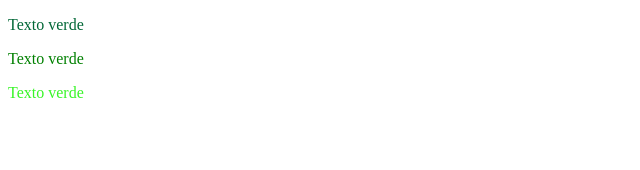
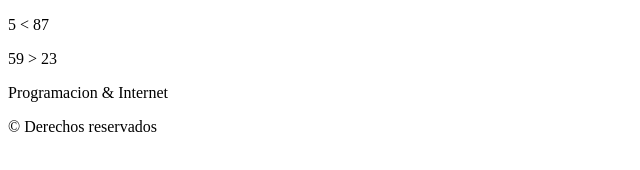
Before and after one commit to Gladys-2/LABORATORIO1, a plain HTML site: page index.html in a window 1280 px wide. Shown: the whole page, without its empty margins (0-640 px from the left). Drawn offline with Linux system fonts and the light colour scheme.

Commit message:
feat: agregar entidades HTML (&lt, &gt, &amp, &copy) en el contenido

```diff
--- a/index.html
+++ b/index.html
@@ -1,8 +1,9 @@
 <!DOCTYPE html>
 <html>
     <body>
-        <p style="color: #016736;">Texto verde</p>
-        <p style="color: green;">Texto verde</p>
-        <p style="color:rgb(56, 245, 39);">Texto verde</p>
+        <p> 5 &lt 87 </p>
+        <p>59 &gt 23 </p>
+        <p>Programacion &amp Internet </p>
+        <p>&copy Derechos reservados</p>
     </body>
 </html>
```
